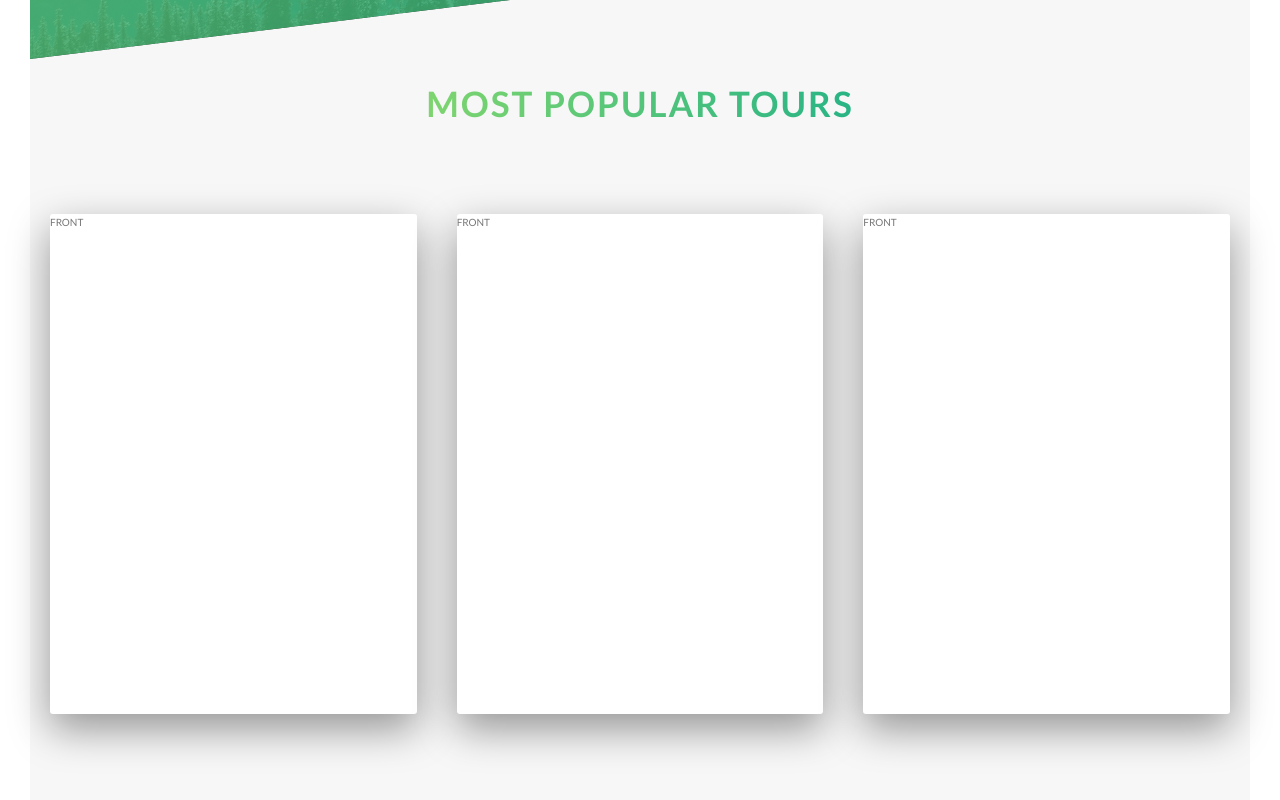
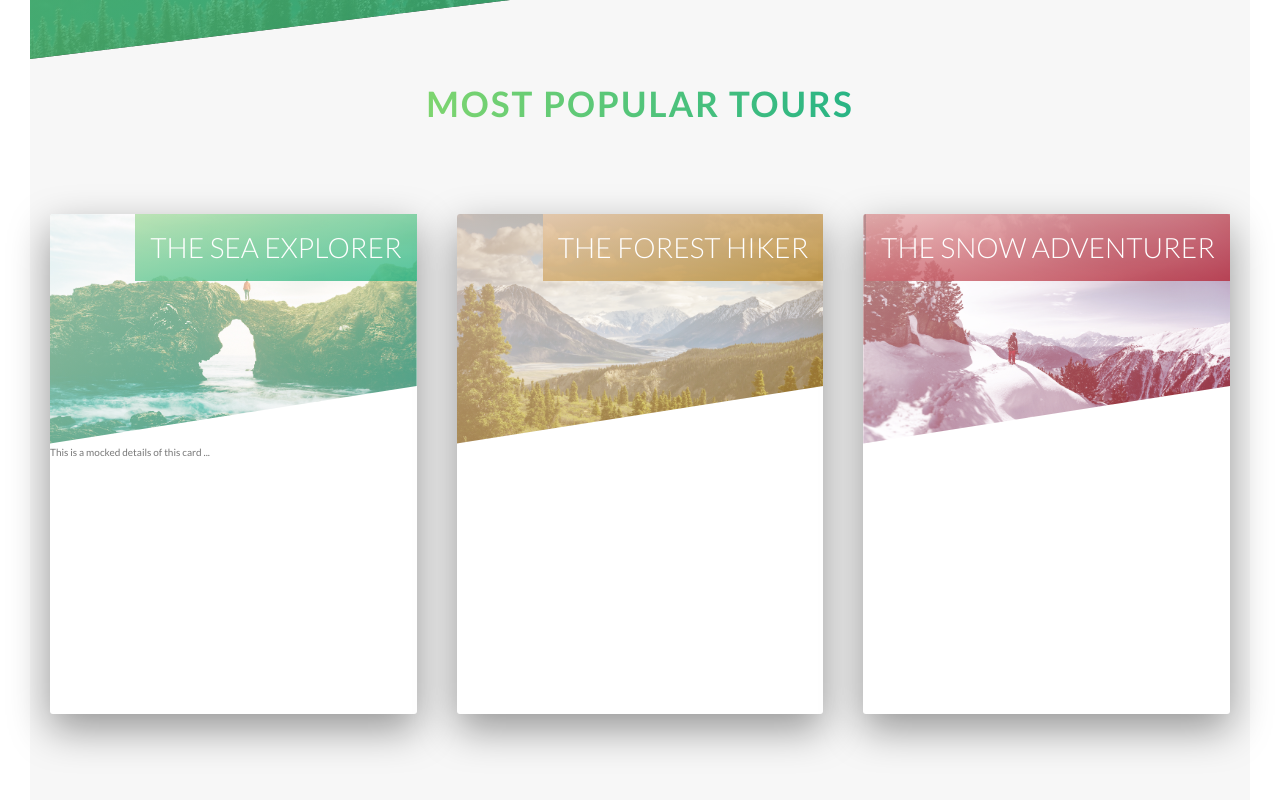
Before and after one commit to DenisPepper/jonas-css-natours, a React (Vite) app: page / in a window 1280 px wide. Shown: the part 2276-3076 px from the top of the page. Built offline with nearby package versions, Linux system fonts and the light colour scheme.

Commit message:
Добавит в карточки туров заголовок

```diff
--- a/src/components/tour/tour.css
+++ b/src/components/tour/tour.css
@@ -8,33 +8,76 @@
   backface-visibility: hidden;
   border-radius: 3px;
   box-shadow: var(--shadow-default);
+  overflow: hidden;
 }
 
-.tour-card__side--front {
+.tour-card__front-side {
   background-color: white;
   margin-top: -50rem;
 }
 
-.tour-card__side--back {
+.tour-card__back-side {
   transform: rotateY(180deg);
 }
 
-.tour-card__side--back.gradient-green {
+.tour-card__back-side--gradient-green {
   background-image: var(--color-gradient-green);
 }
 
-.tour-card__side--back.gradient-orange {
+.tour-card__back-side--gradient-orange {
   background-image: var(--color-gradient-orange);
 }
 
-.tour-card__side--back.gradient-pink {
+.tour-card__back-side--gradient-pink {
   background-image: var(--color-gradient-pink);
 }
 
-.tour-card:hover .tour-card__side--front {
+.tour-card:hover .tour-card__front-side {
   transform: rotateY(-180deg);
 }
 
-.tour-card:hover .tour-card__side--back {
+.tour-card:hover .tour-card__back-side {
   transform: rotateY(0);
 }
+
+.tour-card__title {
+  font-size: 2.8rem;
+  font-weight: 300;
+  text-transform: uppercase;
+  color: white;
+  padding: 1rem 1.5rem;
+  position: absolute;
+  right: 0;
+  z-index: 10;
+}
+
+.tour-card__title--gradient-green {
+  background-image: var(--color-gradient-green);
+}
+
+.tour-card__title--gradient-orange {
+  background-image: var(--color-gradient-orange);
+}
+
+.tour-card__title--gradient-pink {
+  background-image: var(--color-gradient-pink);
+}
+
+.tour-card__image {
+  height: 23rem;
+  background-size: cover;
+  background-blend-mode: screen;
+  clip-path: polygon(0 0, 100% 0, 100% 75%, 0 100%);
+}
+
+.tour-card__image--gradient-green {
+  background-image: var(--color-gradient-green), url('/src/assets/nat-5.jpg');
+}
+
+.tour-card__image--gradient-orange {
+  background-image: var(--color-gradient-orange), url('/src/assets/nat-6.jpg');
+}
+
+.tour-card__image--gradient-pink {
+  background-image: var(--color-gradient-pink), url('/src/assets/nat-7.jpg');
+}
--- a/src/components/tour/tour.jsx
+++ b/src/components/tour/tour.jsx
@@ -1,13 +1,22 @@
 import './tour.css';
 
 export function Tour(props) {
-  const { backColor } = props;
+  const { title, details, appearance } = props;
   return (
     <article className='tour-card'>
-      <div className={`tour-card__side tour-card__side--back ${backColor}`}>
-        BACK
+      <div
+        className={`tour-card__side tour-card__back-side tour-card__back-side--${appearance}`}
+      ></div>
+
+      <div className='tour-card__side tour-card__front-side'>
+        <h4 className={`tour-card__title tour-card__title--${appearance}`}>
+          {title}
+        </h4>
+        <div className={`tour-card__image tour-card__image--${appearance}`}>
+          &nbsp;
+        </div>
+        <div className='tour-card__details'>{details}</div>
       </div>
-      <div className='tour-card__side tour-card__side--front'>FRONT</div>
     </article>
   );
 }
--- a/src/components/tours/tours.jsx
+++ b/src/components/tours/tours.jsx
@@ -5,15 +5,19 @@ import { Tour } from '../tour/tour';
 const tours = [
   {
     id: '1',
-    backColor: 'gradient-green',
+    appearance: 'gradient-green',
+    title: 'The sea explorer',
+    details: 'This is a mocked details of this card ...',
   },
   {
     id: '2',
-    backColor: 'gradient-orange',
+    appearance: 'gradient-orange',
+    title: 'The forest hiker',
   },
   {
     id: '3',
-    backColor: 'gradient-pink',
+    appearance: 'gradient-pink',
+    title: 'The snow adventurer',
   },
 ];
 
@@ -25,7 +29,7 @@ export function Tours() {
       </div>
       <div className='tours-list'>
         {tours.map((tour) => (
-          <Tour key={tour.id} backColor={tour.backColor} />
+          <Tour {...tour} key={tour.id} />
         ))}
       </div>
     </section>
```
Also changed, not shown: src/assets/nat-6.jpg (added), src/assets/nat-7.jpg (added).
